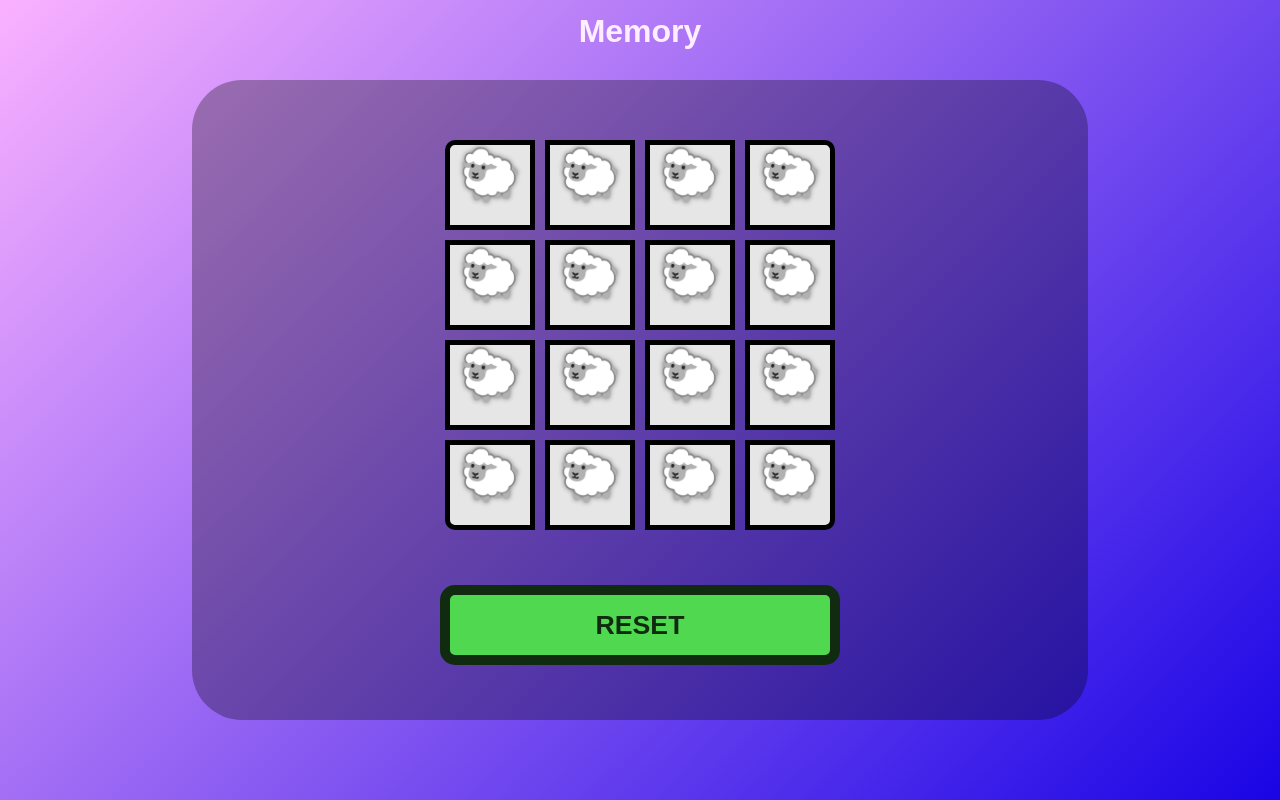
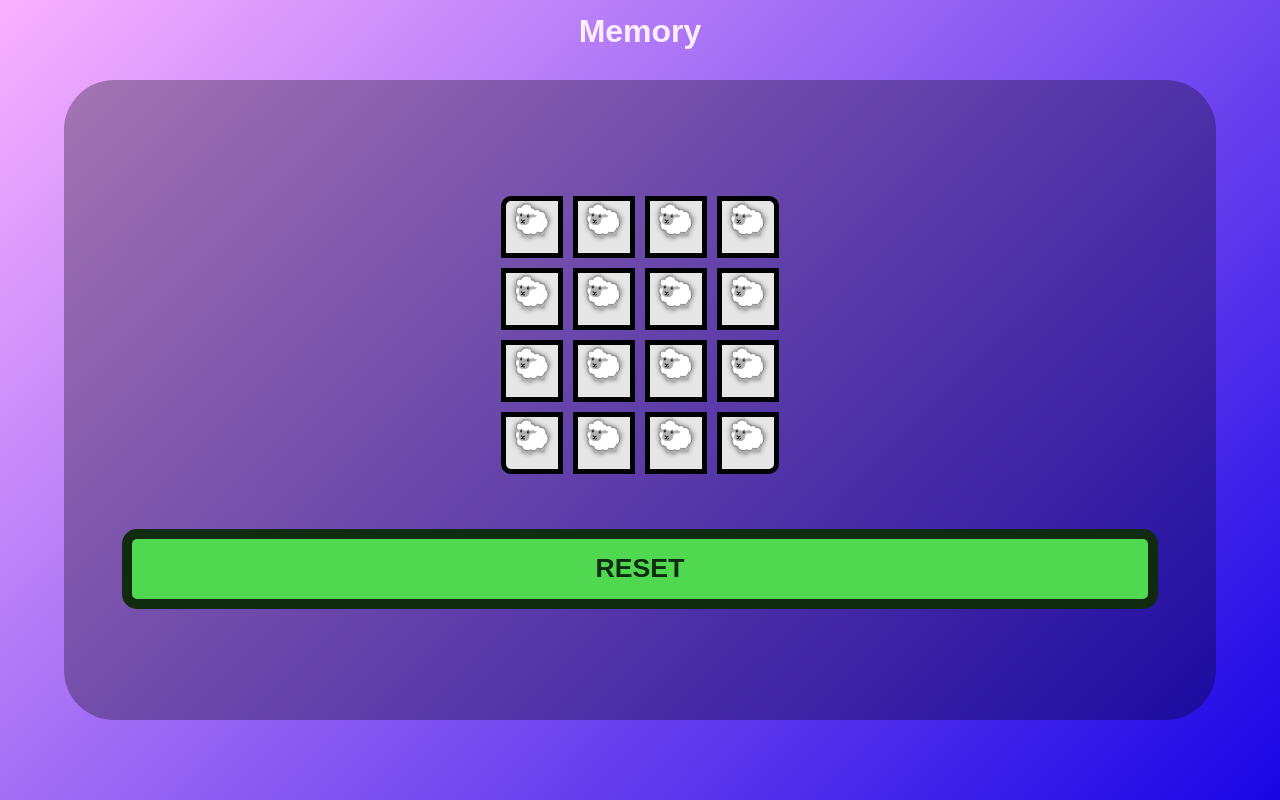
Before and after one commit to DevHelio/memoryGame, a plain HTML site: page index.html in a window 1280 px wide. Drawn offline with Linux system fonts and the light colour scheme; a web font is replaced by a local one.

Commit message:
Add files via upload

```diff
--- a/style.scss
+++ b/style.scss
@@ -15,22 +15,22 @@ body {
         border-radius: 50px;
 
 
-        width: 70%;
+        width: 90%;
         height: 80%;
 
         top: 50%;
         left: 50%;
         transform: translate(-50%, -50%);
 
+        display: flex;
+        align-items: center;
+        justify-content: center;
+
         cardBoard {
-            position: inherit;
-
-            top: 50%;
-            left: 50%;
-            transform: translate(-50%, -50%);
+            width: 100%;
 
             .resetButton {
-                width: 100%;
+                width: 90%;
                 height: 80px;
                 margin-top: 50px;
 
@@ -50,8 +50,14 @@ body {
                     margin: auto;
                 }
             }
+            display: flex;
+            justify-content: center;
+            align-items: center;
+            flex-direction: column;
+            flex-wrap: wrap;
 
             cards {
+
                 .clicked {
                     background-color: rgb(239, 239, 239);
 
@@ -62,8 +68,8 @@ body {
                 button {
                     background-color: rgb(230, 230, 230, 1);
 
-                    width: 90px;
-                    height: 90px;
+                    width: fit-content;
+                    aspect-ratio: 1/1;
 
                     margin: 5px;
 
@@ -82,7 +88,7 @@ body {
                         color: #000;
                         text-align: center;
                         text-shadow: 0px 0px 5px rgba(0, 0, 0, 0.49);
-                        font-size: 50px;
+                        font-size: xx-large;
                         font-style: normal;
                         font-weight: 400;
                         line-height: normal;
```
Also changed, not shown: style.css, 1 other file.
